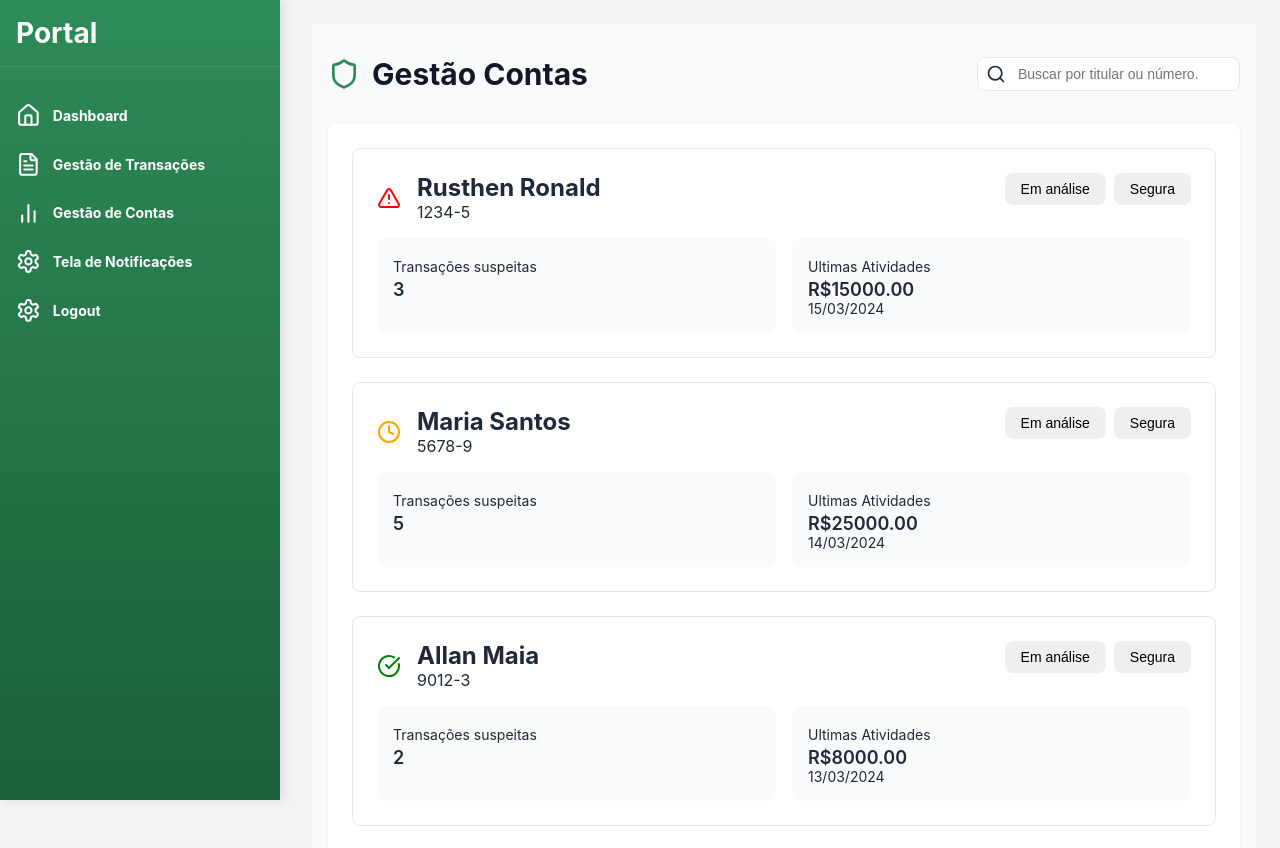
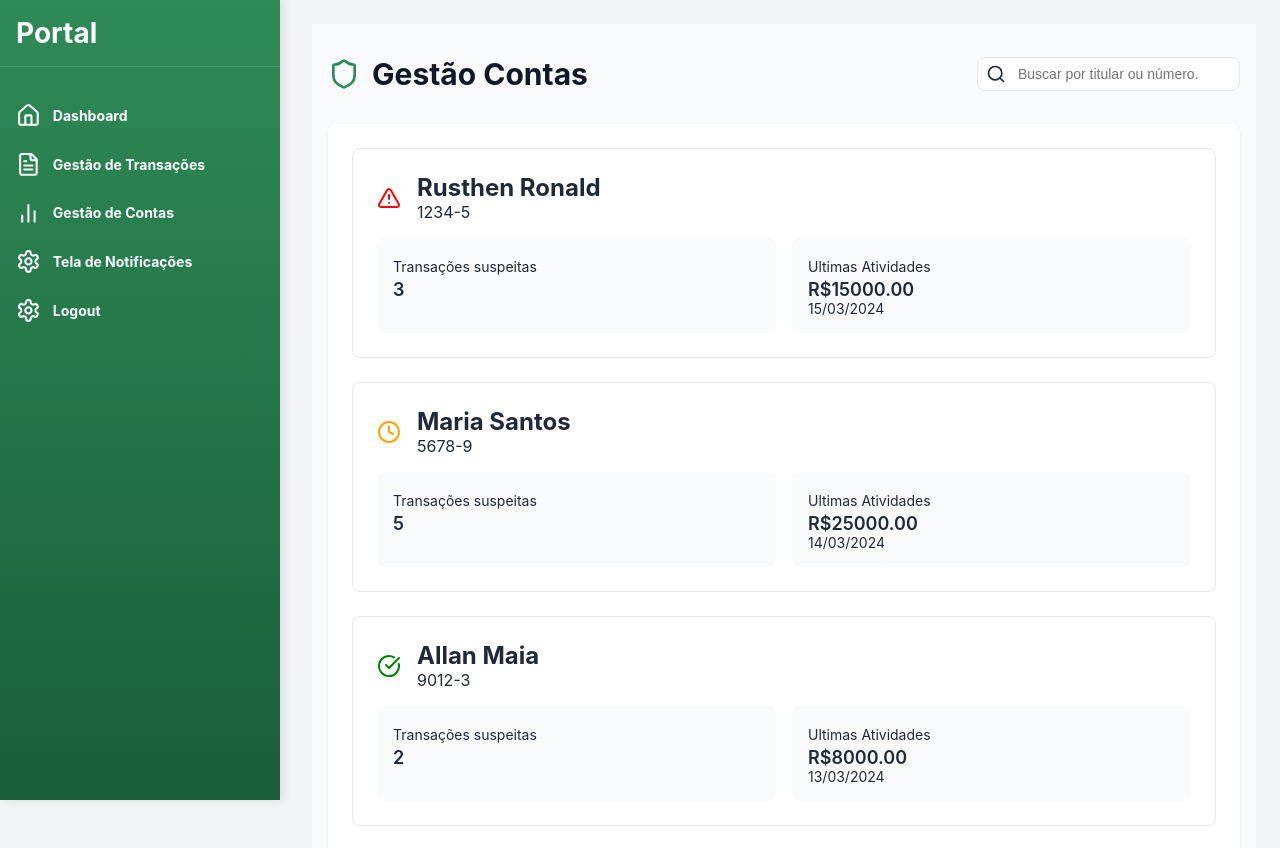
Before and after one commit to RusthenRonald2006/Portal-de-analise-em-anomalias-transacionais, a React (Create React App) app in the folder detec-anomalias/: page /gestaocontas in a window 1280 px wide. Built offline with nearby package versions, Linux system fonts and the light colour scheme; the HTML template or start-up script is replaced by a standard one.

Commit message:
removendo buttons da tela de gestão de contas

```diff
--- a/detec-anomalias/src/components/Pages/Dashboard.js
+++ b/detec-anomalias/src/components/Pages/Dashboard.js
@@ -25,7 +25,7 @@ function Dashboard(){
         }
 
         try{
-            const resposta = await fetch()
+            const resposta = await fetch("")
             const dados = await resposta.json();
 
             setMetricas(dados);
--- a/detec-anomalias/src/components/Pages/GestaoContas.js
+++ b/detec-anomalias/src/components/Pages/GestaoContas.js
@@ -94,11 +94,6 @@ function GestaoContas(){
                                             <p>{contas.numero}</p>
                                         </div>
                                     </div>
-
-                                    <div className={styles.status_button}>
-                                        <button>Em análise</button>
-                                        <button>Segura</button>
-                                    </div>
                                 </div>
 
                                 <div className={styles.accounts_details}>
```
